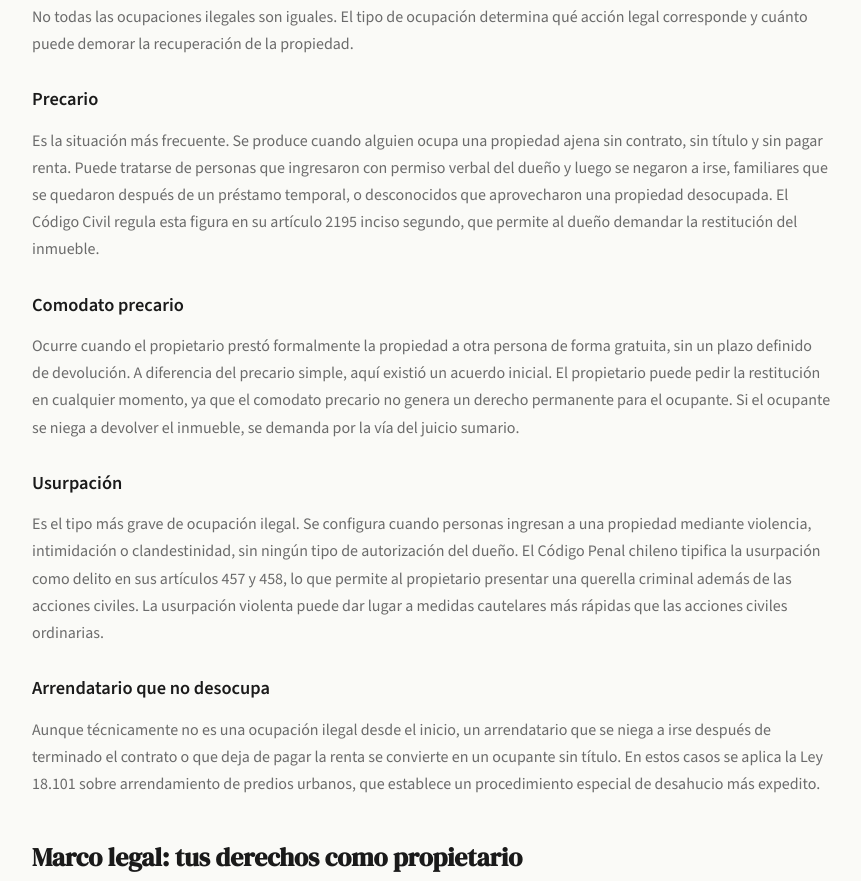
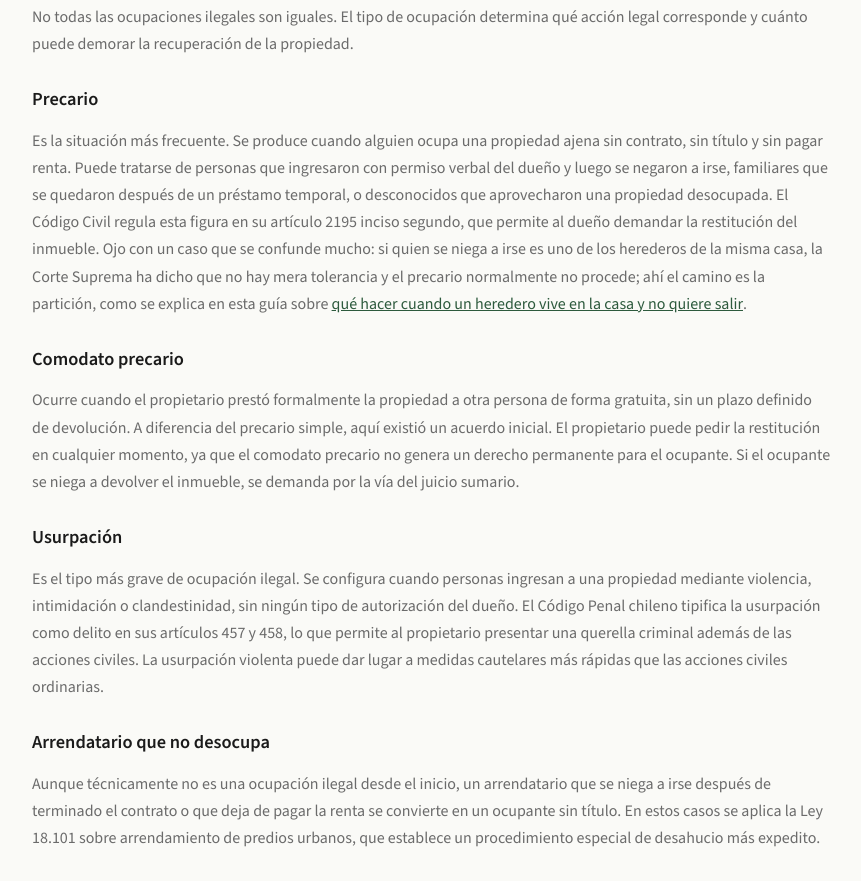
Before and after one commit to emilioAOE/resuelve-propiedades, a website: page blog/derechos-propietario-ocupantes-ilegales-chile/index.html in a window 1280 px wide. Shown: the part 977-1858 px from the top of the page, without its empty margins (208-1069 px from the left). Drawn offline with nearby package versions, Linux system fonts and the light colour scheme; no server answers.

Commit message:
blog(ocupantes): aclara que el precario no procede contra un heredero que vive en la casa, con enlace a la guía
Co-Authored-By: Claude Opus 5.5 <noreply@anthropic.com>

```diff
--- a/blog/derechos-propietario-ocupantes-ilegales-chile/index.html
+++ b/blog/derechos-propietario-ocupantes-ilegales-chile/index.html
@@ -352,7 +352,7 @@
       <p>No todas las ocupaciones ilegales son iguales. El tipo de ocupación determina qué acción legal corresponde y cuánto puede demorar la recuperación de la propiedad.</p>
 
       <h3>Precario</h3>
-      <p>Es la situación más frecuente. Se produce cuando alguien ocupa una propiedad ajena sin contrato, sin título y sin pagar renta. Puede tratarse de personas que ingresaron con permiso verbal del dueño y luego se negaron a irse, familiares que se quedaron después de un préstamo temporal, o desconocidos que aprovecharon una propiedad desocupada. El Código Civil regula esta figura en su artículo 2195 inciso segundo, que permite al dueño demandar la restitución del inmueble.</p>
+      <p>Es la situación más frecuente. Se produce cuando alguien ocupa una propiedad ajena sin contrato, sin título y sin pagar renta. Puede tratarse de personas que ingresaron con permiso verbal del dueño y luego se negaron a irse, familiares que se quedaron después de un préstamo temporal, o desconocidos que aprovecharon una propiedad desocupada. El Código Civil regula esta figura en su artículo 2195 inciso segundo, que permite al dueño demandar la restitución del inmueble. Ojo con un caso que se confunde mucho: si quien se niega a irse es uno de los herederos de la misma casa, la Corte Suprema ha dicho que no hay mera tolerancia y el precario normalmente no procede; ahí el camino es la partición, como se explica en esta guía sobre <a href="https://cuncun.cl/guias/heredero-vive-en-la-casa-y-no-quiere-salir" style="color:var(--color-warm);font-weight:500;text-decoration:underline;">qué hacer cuando un heredero vive en la casa y no quiere salir</a>.</p>
 
       <h3>Comodato precario</h3>
       <p>Ocurre cuando el propietario prestó formalmente la propiedad a otra persona de forma gratuita, sin un plazo definido de devolución. A diferencia del precario simple, aquí existió un acuerdo inicial. El propietario puede pedir la restitución en cualquier momento, ya que el comodato precario no genera un derecho permanente para el ocupante. Si el ocupante se niega a devolver el inmueble, se demanda por la vía del juicio sumario.</p>
```
